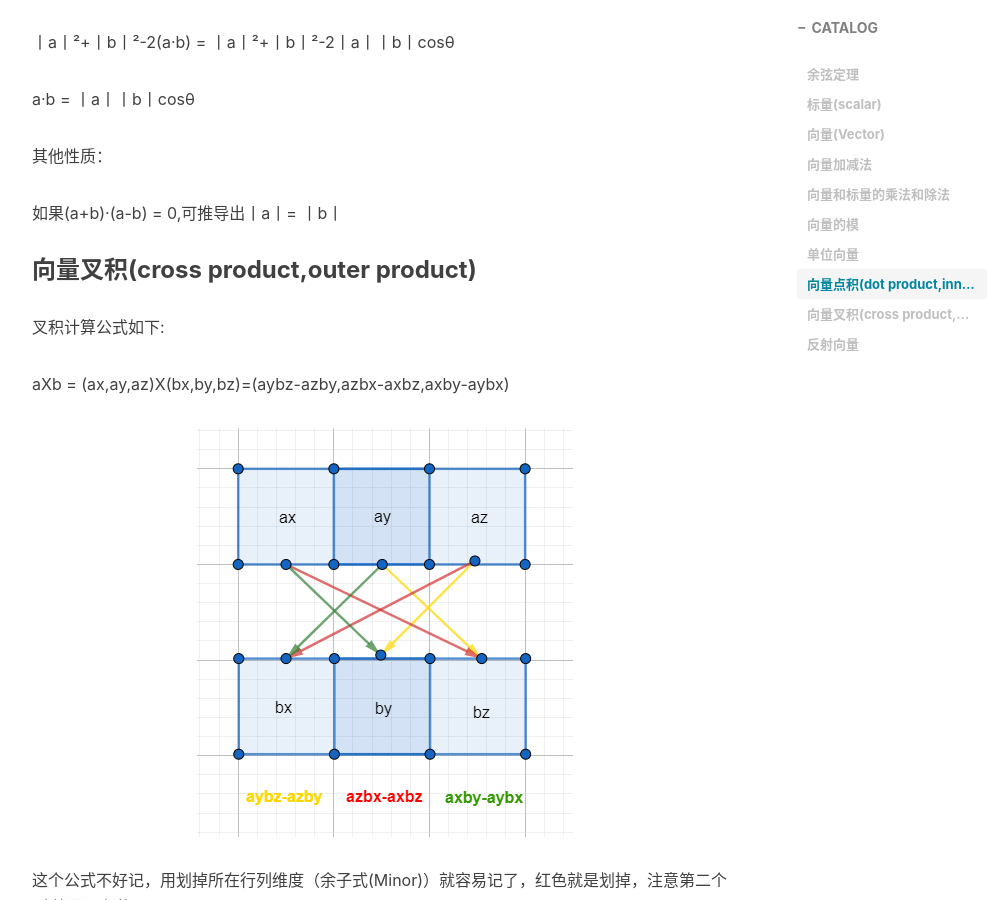
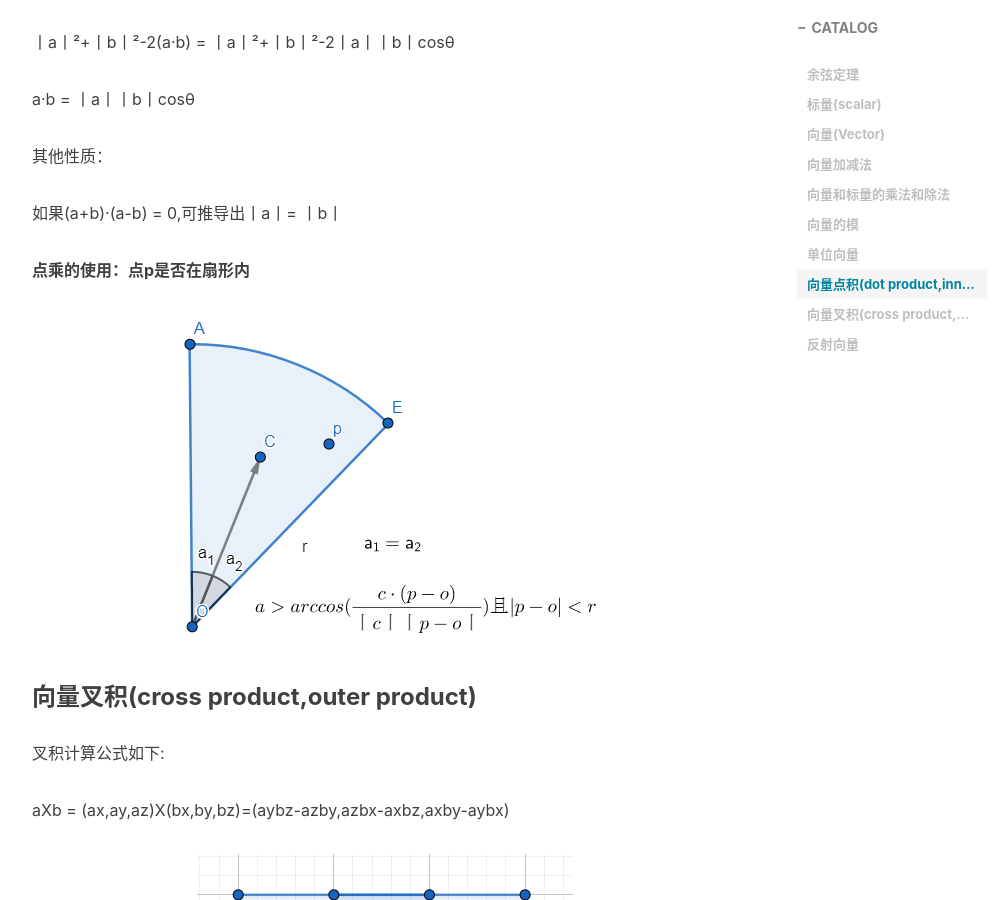
Before and after one commit to chenanbao/chenanbao.github.io, a Jekyll site: the page built from _posts/2008-10-26-常见数学公式推导.md, in a window 1280 px wide and 900 px high, scrolled down 9855 px. Shown: the whole window, without its empty margins (233-1238 px from the left). Built offline with Jekyll 4.4.1, drawn with Linux system fonts in a browser that asks for light colours; nearby versions of some CDN libraries; comment, search, counter and statistics services are not loaded.

Commit message:
扇形检测

```diff
--- a/_posts/2008-10-26-常见数学公式推导.md
+++ b/_posts/2008-10-26-常见数学公式推导.md
@@ -217,6 +217,10 @@ c·c= cxcx + cycy + czcz = 丨c丨²
 如果(a+b)·(a-b) = 0,可推导出丨a丨= 丨b丨
 
 
+**点乘的使用：点p是否在扇形内**
+
+![image](/img/u_71.png)
+
 ### 向量叉积(cross product,outer product)
 
 叉积计算公式如下:
```
Also changed, not shown: img/u_71.png (added).
